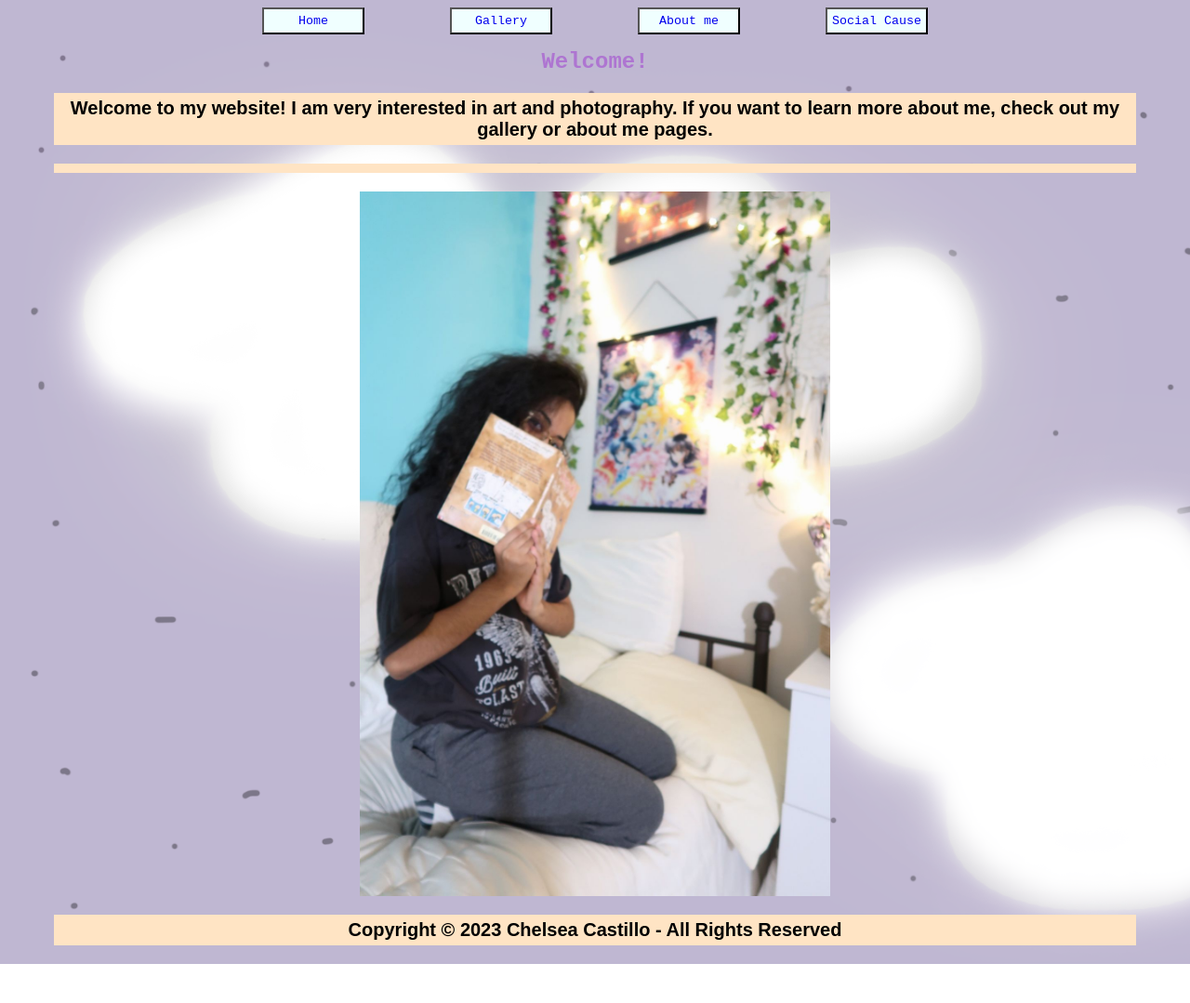
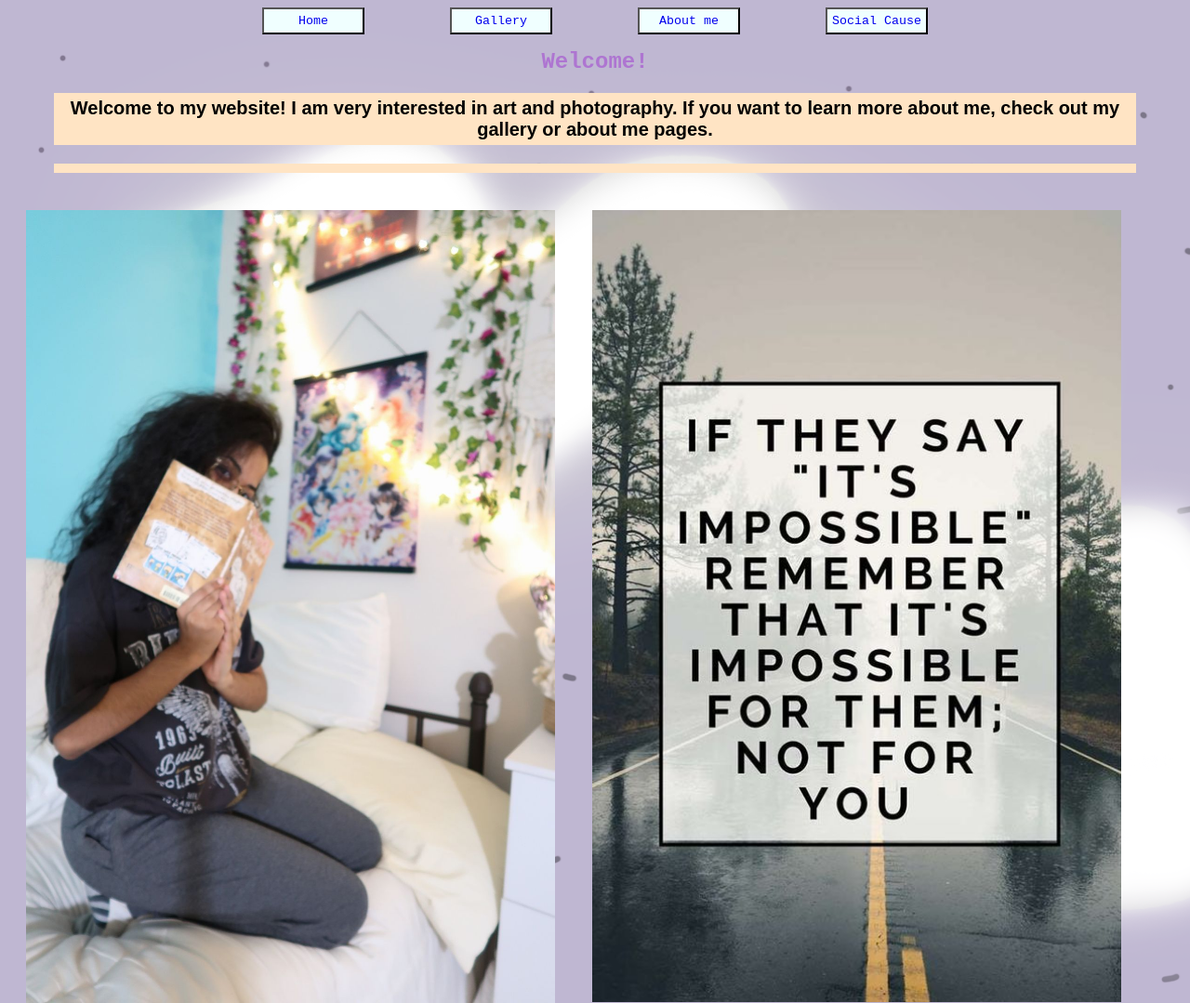
Before and after one commit to chelseacn/Chels_Website, a plain HTML site: page index.html in a window 1280 px wide. Shown: the top 1079 px of the page at 93% size. Before the commit the page ends 1037 px from the top, so only its background shows below. Drawn offline with Linux system fonts and the light colour scheme.

Commit message:
Add files via upload

```diff
--- a/index.html
+++ b/index.html
@@ -16,10 +16,22 @@
         <div align="center">
         <p>Welcome to my website! I am very interested in art and photography. If you want to learn more about me, check out my gallery or about me pages.</p></div>
         <p></p>
-    <div align="center">
 
 
-         <img src="images/4fe097ca-e36a-46ca-9fb8-471cc11b7ccc7725240057831370368.jpg" width="200px" style="width: 40%;padding-right:  " /></div>
+            <div class="responsive">
+    <div align="center">
+         <img src="images/4fe097ca-e36a-46ca-9fb8-471cc11b7ccc7725240057831370368.jpg" width="200px" style="width: 100%;padding-right:  " /></div>
+      </div>
+</div>
+
+            <div class="responsive">
+    <div align="center">
+         <img src="images/Its-possible-quote.jpg" width="600px" style="width: 100%;padding-right:  " /></div>
+            </div>
+</div>
+
+               <div class="clearfix"></div>
+        <br>
 
 
    <div align="center">
```
Also changed, not shown: SocialCause.html (+4 -3 lines), images/Its-possible-quote.jpg (added).
